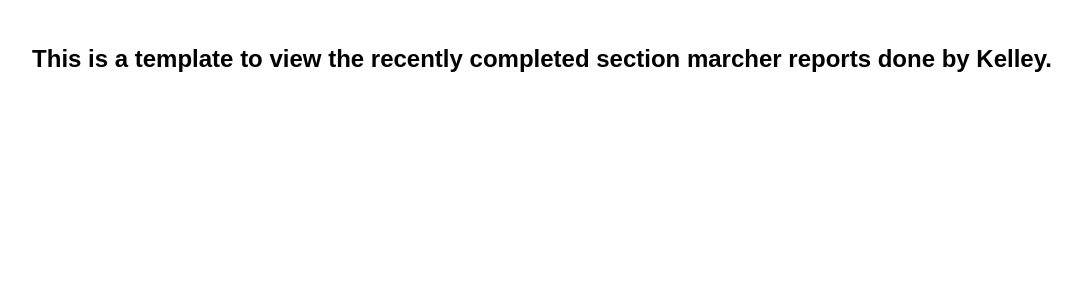
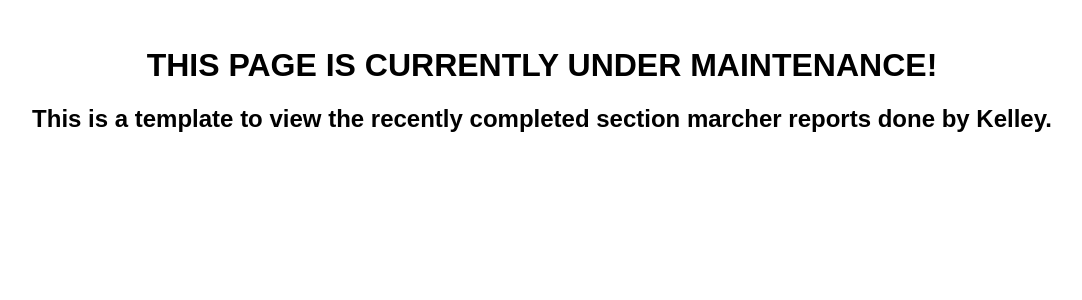
Before and after one commit to joshua-licona02/Wutanglan, a PHP site: page /cadetHistory.php in a window 1280 px wide. Shown: the part 167-467 px from the top of the page, without its empty margins (98-1180 px from the left). Run offline with PHP 8.4, Linux system fonts and the light colour scheme; a user stored in the database is signed in; data comes from the database, SQL or seed files in the repository.

Commit message:
Update cadetHistory.php

```diff
--- a/cadetHistory.php
+++ b/cadetHistory.php
@@ -127,6 +127,7 @@
 
         <center>
 
+            <h1>THIS PAGE IS CURRENTLY UNDER MAINTENANCE!</h1>
             <h2>
                 This is a template to view the recently completed section marcher reports done by <?php echo $_SESSION['first_name'];?>.
 
```
